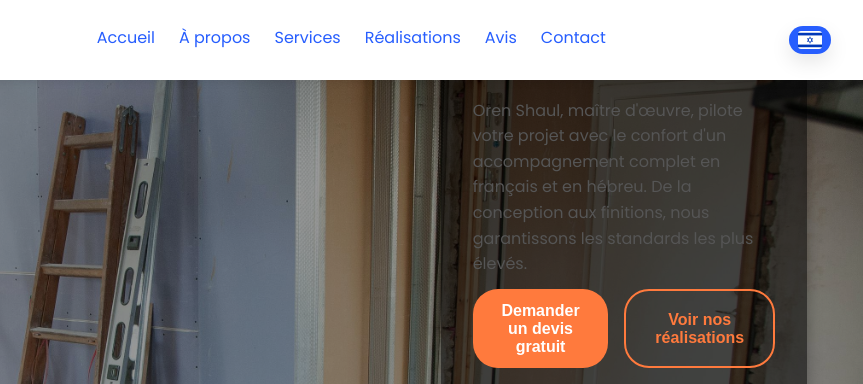
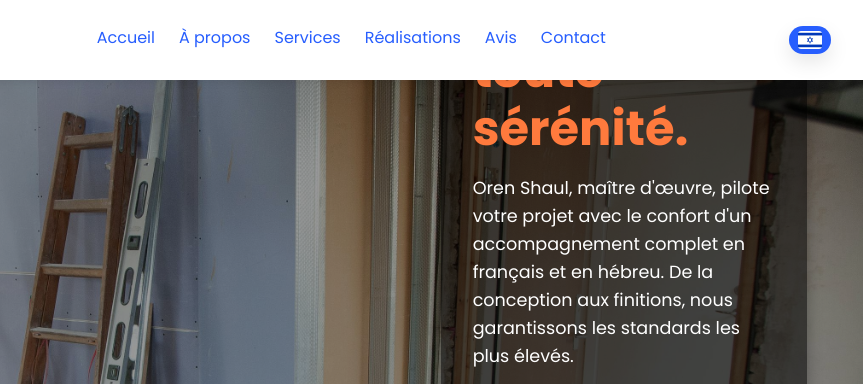
Before and after one commit to osaba9380-sys/renovolim-site, a plain HTML site: page index.html in a window 1280 px wide. Shown: the top 384 px of the page, 417-1280 px from the left. Drawn offline with Linux system fonts and the light colour scheme.

Commit message:
Update style.css

```diff
--- a/style.css
+++ b/style.css
@@ -942,16 +942,3 @@ html[dir="rtl"] .form-group textarea {
     background-color: transparent;
 
 }
-#home h1 {
-    font-size: 2rem;
-    font-weight: 700;
-    margin-bottom: 15px;
-}
-
-#home p {
-    font-size: 1rem;
-    line-height: 1.6;
-    margin-bottom: 12px;
-    color: #555;
-    max-width: 800px;
-}
```
